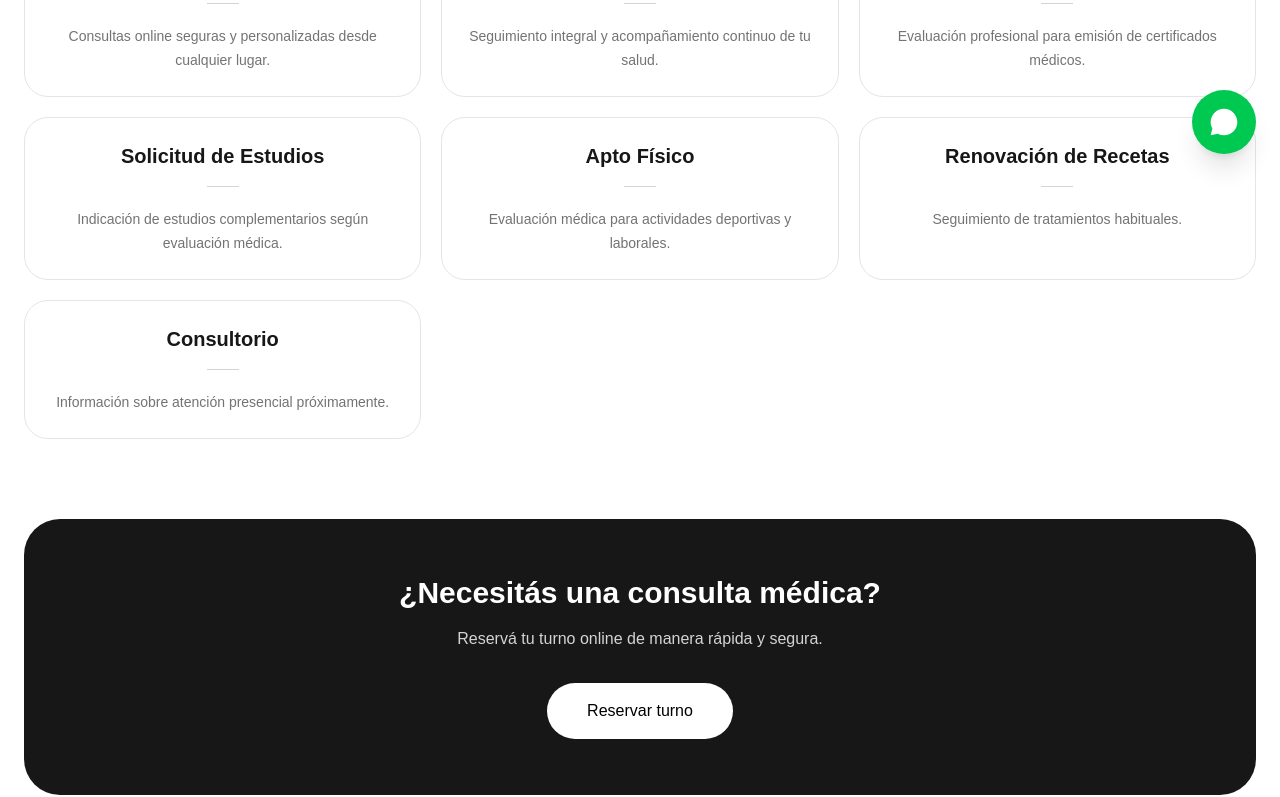
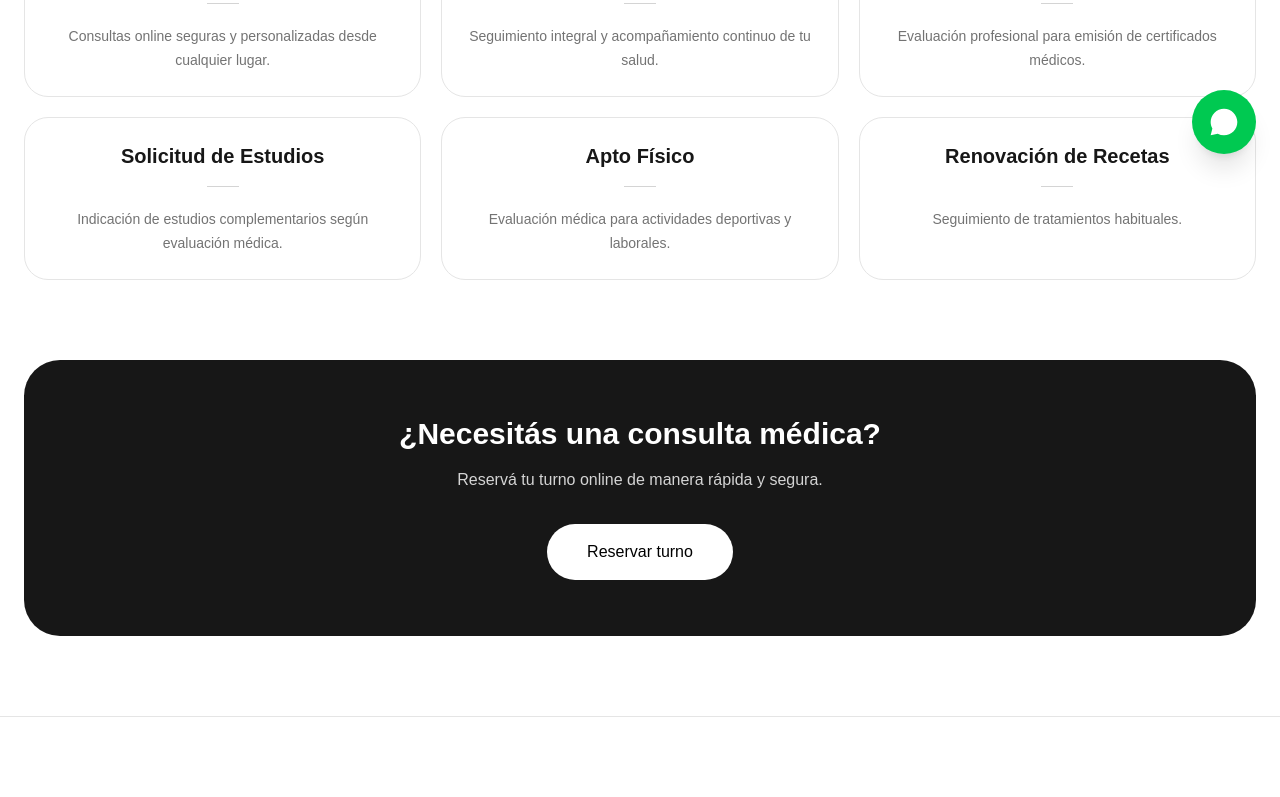
Before and after one commit to camillamacedo/cmmedicina, a Next.js app: page /servicios in a window 1280 px wide. Shown: the part 622-1419 px from the top of the page. Built offline with nearby package versions, Linux system fonts and the light colour scheme.

Commit message:
Remove 'Consultorio' service from page
Removed 'Consultorio' service from the services list.

```diff
--- a/app/servicios/page.tsx
+++ b/app/servicios/page.tsx
@@ -81,11 +81,7 @@ export default function Servicios() {
               text: "Seguimiento de tratamientos habituales.",
               href: "/renovacion-de-receta",
             },
-            {
-              title: "Consultorio",
-              text: "Información sobre atención presencial próximamente.",
-              href: "/consultorio",
-            },
+
           ].map((service) => (
 
             <Link
```
